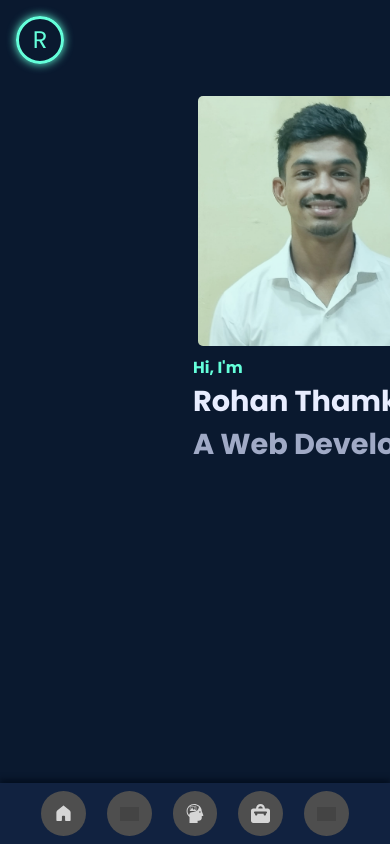
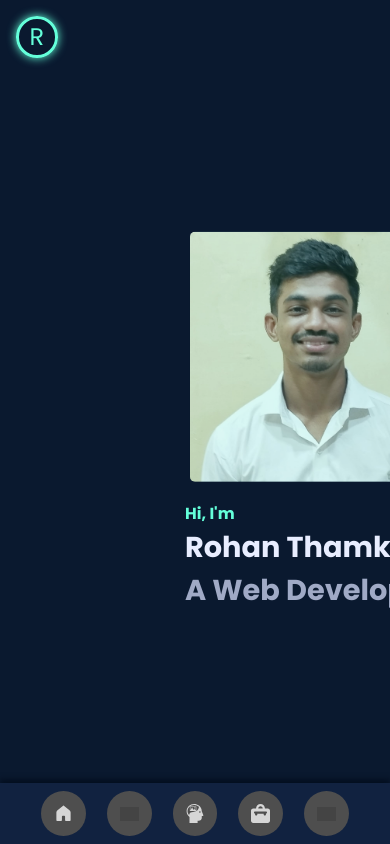
Before and after one commit to ThamkeRohan/Portfolio-Frontend, a React (Vite) app: page / in a window 390 px wide. Shown: the top 844 px of the page. Built offline with nearby package versions, Linux system fonts and the light colour scheme; grey boxes are pictures that could not be loaded; a web font is replaced by a local one.

Commit message:
fix home styles

```diff
--- a/src/App.css
+++ b/src/App.css
@@ -23,7 +23,7 @@
   --text-font-two: 1.5rem;
   --text-font-three: 1.1rem;
   --text-font-four: 0.9rem;
-  --text-font-five: 0.8rem;
+  --text-font-five: 0.7rem;
 
   --transition: all 0.3s ease-out;
 
@@ -142,11 +142,19 @@ button {
   animation-delay: calc(var(--duration) + 4 * var(--delay-control));
 }
 .home {
-  padding-top: 0;
   height: 100vh;
+  position: relative;
+}
+.home .intro{
   display: flex;
   align-items: center;
   justify-content: space-around;
+  position: absolute;
+  left: 50%;
+  top: 50%;
+  transform: translate(-50%, -50%);
+  width: 100%;
+  max-width: 1000px;
 }
 .home .left-section {
   display: flex;
@@ -179,6 +187,7 @@ button {
   width: 350px;
   height: 350px;
   position: relative;
+  z-index: 5;
 }
 .home .right-section img {
   width: 100%;
@@ -187,8 +196,7 @@ button {
   object-position: top;
   border-radius: 5px;
 }
-.home .right-section .profile-img::before,
-.home .right-section .profile-img::after {
+.home .right-section .profile-img::before {
   content: "";
   display: inline-block;
   width: 100%;
@@ -196,22 +204,11 @@ button {
   border-radius: 5px;
   position: absolute;
   transition: var(--transition);
-}
-.home .right-section .profile-img::before {
-  border: 2.5px solid var(--color-two);
-  transform: translate(10px, 10px);
-  z-index: -5;
-}
-.home .right-section .profile-img::after {
   left: 0;
   background-color: var(--color-six);
 }
-
-.home .right-section .profile-img:hover::after {
+.home .right-section .profile-img:hover::before {
   opacity: 0;
-}
-.home .right-section .profile-img:hover::before {
-  transform: translate(20px, 20px);
 }
 
 .about .content {
@@ -666,7 +663,7 @@ button {
     --intro-font: 1.8rem;
   }
   .section {
-    padding: 1.5rem;
+    padding: 1rem;
   }
   .section h2 {
     margin-bottom: 1.5rem;
@@ -678,15 +675,13 @@ button {
     font-size: var(--text-font-five);
   }
   .app-logo {
-    width: 3rem;
-    height: 3rem;
+    width: 2.6rem;
+    height: 2.6rem;
   }
-  .home {
-    padding-top: 1rem;
-    height: calc(100vh - 61px);
+  .home .intro{
     flex-direction: column-reverse;
     justify-content: start;
-    gap: 10px;
+    gap: 20px;
   }
   .home .right-section .profile-img {
     width: 250px;
--- a/src/App.jsx
+++ b/src/App.jsx
@@ -1,12 +1,10 @@
 import { useEffect, useState } from 'react';
 import './App.css';
-import Control from './components/Control';
 import Home from './components/Home';
 import About from './components/About';
 import Skills from './components/Skills';
 import Projects from './components/Projects';
 import Contact from './components/Contact';
-import Navigation from './components/Navigation';
 
 function App() {
   useEffect(() => {
@@ -28,12 +26,6 @@ function App() {
   }, []);
   return (
     <div className="app">
-      <header className='header'>
-        <div className="app-logo">R</div>
-        <a className='resume-btn' href='/docs/resume.pdf' target='_blank'>Resume</a>
-      </header>
-
-      <Navigation />
       <>
         <Home />
         <About />
--- a/src/components/Home.jsx
+++ b/src/components/Home.jsx
@@ -1,11 +1,22 @@
 import React from 'react'
+import Navigation from "./Navigation"
 
 const Home = () => {
   return (
-    <section id='home' className="section home">
+    <section id="home" className="home">
+      <header className="header">
+        <div className="app-logo">R</div>
+        <a className="resume-btn" href="/docs/resume.pdf" target="_blank">
+          Resume
+        </a>
+      </header>
+
+      <Navigation />
+
+      <div className="intro">
         <div className="left-section">
           <div className="greetings">
-          <span className='greet'>Hi, I'm</span>
+            <span className="greet">Hi, I'm</span>
             <br />
             <span className="name">Rohan Thamke.</span>
           </div>
@@ -16,6 +27,7 @@ const Home = () => {
             <img src="images/profile-image.jpeg" alt="profile" />
           </div>
         </div>
+      </div>
     </section>
   );
 }
```
Lines whose indentation alone changed are shown as unchanged.
